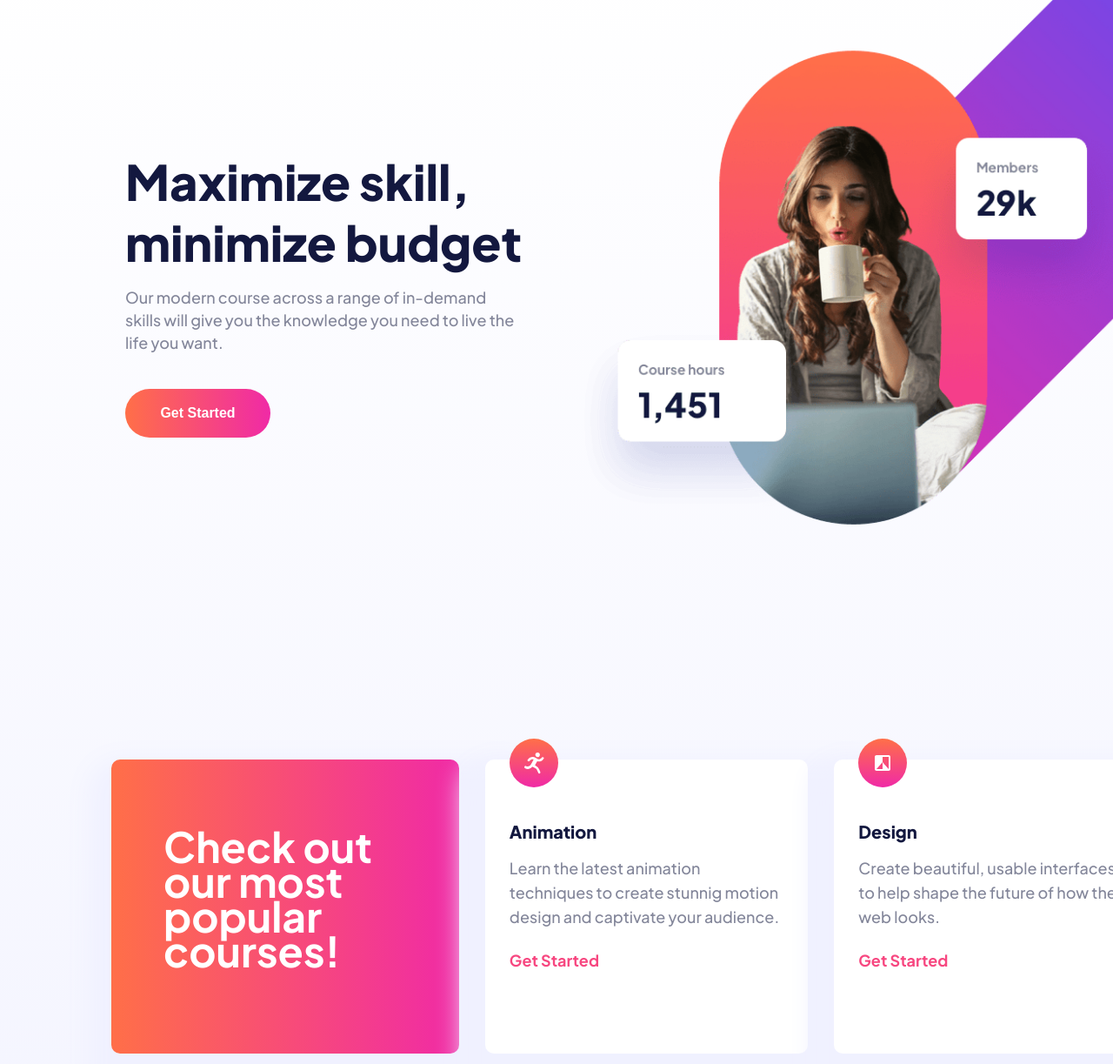
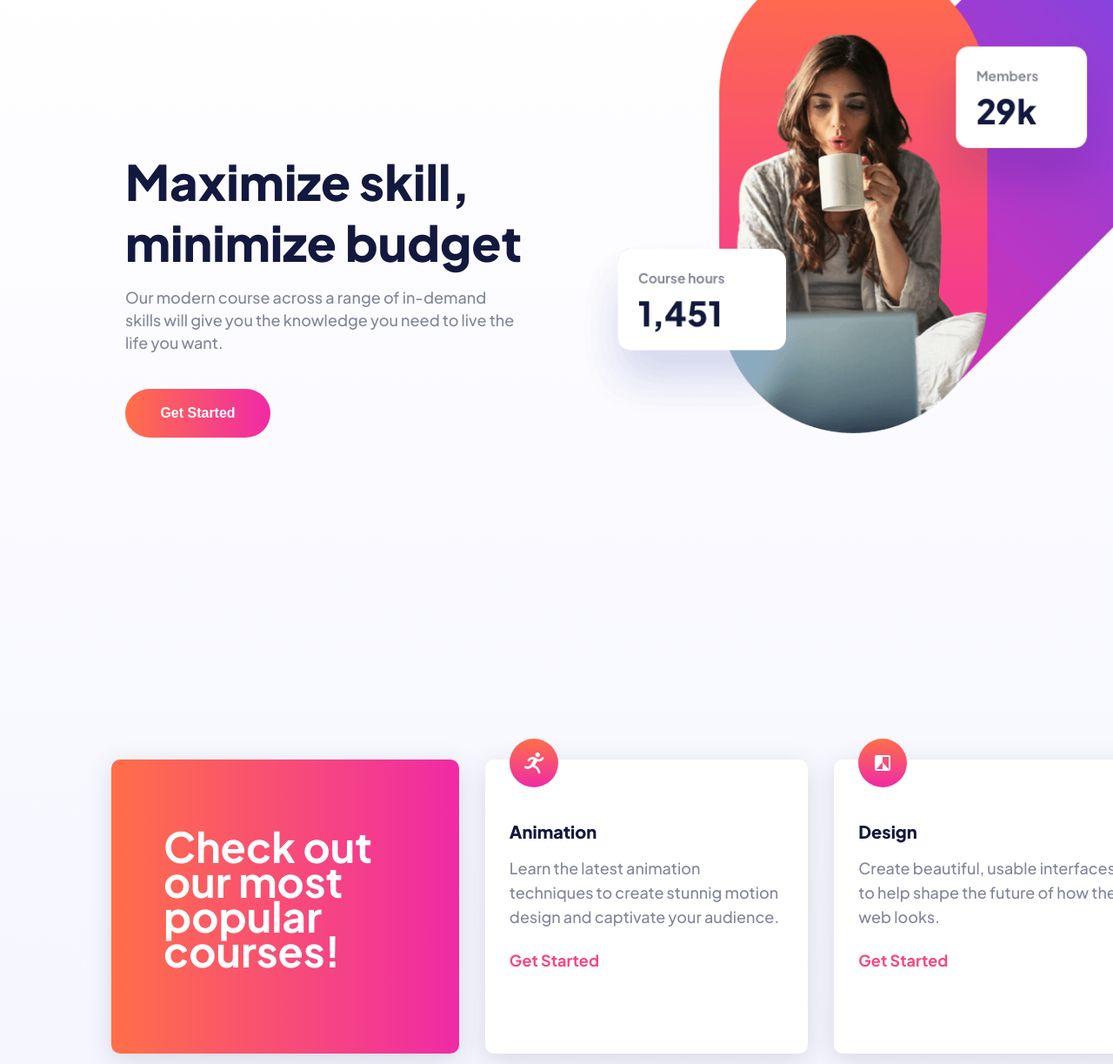
Before and after one commit to Ted-Lasso/skilled-e-learning-portfolio-project, a plain HTML site: page index.html in a window 1280 px wide. Shown: the part 77-1300 px from the top of the page at 87% size. Drawn offline with Linux system fonts and the light colour scheme.

Commit message:
Update styles.css

```diff
--- a/styles.css
+++ b/styles.css
@@ -81,7 +81,8 @@ body{
     margin: 40px 16px;
     /* border: #ff6f48 1px solid; */
     border-radius: 10px;
-    box-shadow: 30px 56px 30px 56px #f0f1ff;
+    /* box-shadow: 30px 56px 30px 56px #f0f1ff; */
+    box-shadow: rgba(100, 100, 111, 0.2) 0px 7px 29px 0px;
     background-color: #ffffff;
 }
 #intro-card > h1{
@@ -112,9 +113,9 @@ body{
 
 .icon-animation img{
     position: relative;
-     top: -24px;
-     width: 56px;
-     height: 56px;
+    top: -24px;
+    width: 56px;
+    height: 56px;
 
 }
 .course-card-text{
@@ -135,7 +136,7 @@ body{
     display: flex;
     align-items: center;
     background-color: #13183f;
-
+    width: 100%;
 }
 .footer-wrapper{
     display: flex;
@@ -164,13 +165,18 @@ body{
 @media (min-width: 576px) {
     .device-image{
         position: absolute;
-        top: -180px;
+        top: 5%;
         right: 0;
         width: 50%;
-        height: 70vh;
+        height: 700px;
         background-image: url(./images/image-hero-tablet.png);
         background-repeat: no-repeat;
         background-position: bottom left;
+        margin-top: -105px;
+        margin-right: 0;
+    }
+    .header {
+        margin-bottom: 16px;
     }
     .header-btn {
         z-index: 1;
@@ -178,7 +184,7 @@ body{
         margin-right: 40px;
     }
     .body-wrapper{
-        width: 90%;
+        width: 100%;
         margin: auto;
         margin-bottom: 86px;
     }
@@ -210,7 +216,7 @@ body{
         /* border: 3px solid red; */
     }
     .courses-cards{
-        margin: 0 ;
+        margin: 0;
     }
     #intro-card {
         width: 100%;
@@ -223,7 +229,6 @@ body{
     .footer{
         width: 100%;
     }
-
 }
 @media (min-width: 992px) {
     .device-image {
@@ -270,17 +275,14 @@ body{
       line-height: 40px;
       font-weight: 800;
     }
-
     #intro-card,
     .course-card {
       width: 100%;
     }
-
     .footer-wrapper {
       width: 80%;
       margin: auto;
     }
-
     .body-wrapper {
       width: 80%;
       margin: auto;
```
